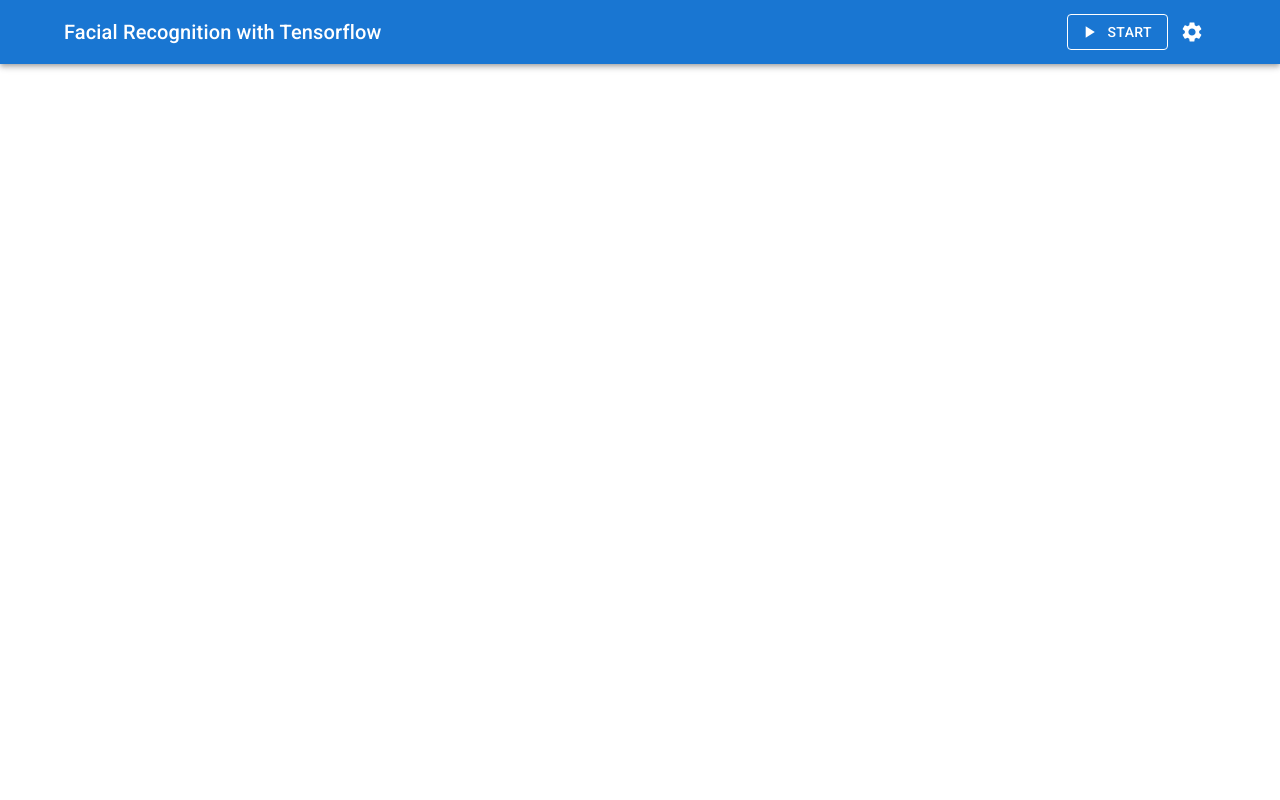
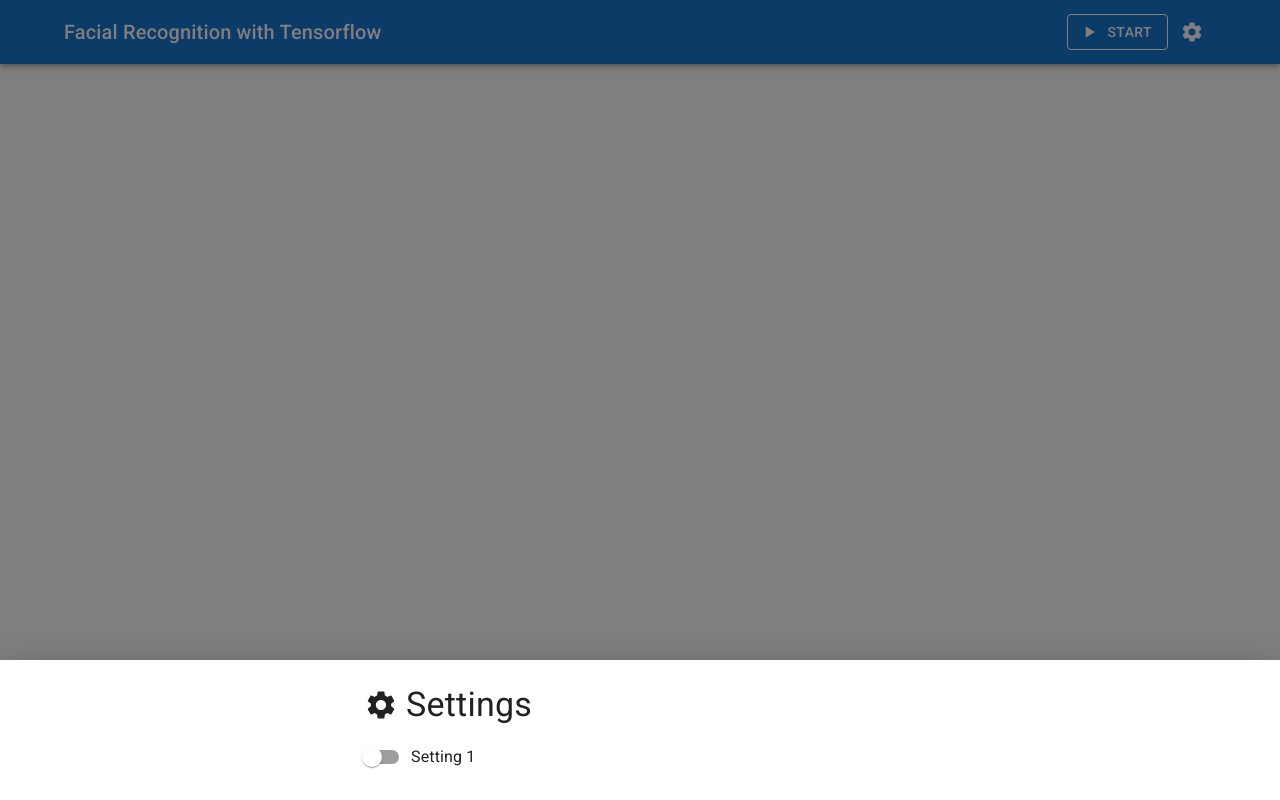
Before and after one commit to sbstnkng/facial-recognition-with-tensorflow, a React (Create React App) app: page / in a window 1280 px wide. Both pictures are taken after a click on the button "settings". Built offline with nearby package versions, Linux system fonts and the light colour scheme.

Commit message:
Add Settings panel

```diff
--- a/src/App.tsx
+++ b/src/App.tsx
@@ -2,17 +2,20 @@ import React, { useState, useRef } from 'react';
 import Container from '@mui/material/Container';
 import Webcam from 'react-webcam';
 import Header from './components/header';
+import Settings from './components/settings';
 
 const App: React.FC = () => {
   const webcamRef = useRef(null);
   const [isPlaying, setPlaying] = useState(false);
+  const [isSettingsOpen, setSettingsOpen] = useState(false);
 
   return (
     <div className="App">
       <header>
         <Header
           isPlaying={isPlaying}
-          onButtonClick={() => setPlaying(!isPlaying)}
+          onStartStopClick={() => setPlaying(!isPlaying)}
+          onSettingsClick={() => setSettingsOpen(true)}
         />
       </header>
       <main>
@@ -22,6 +25,10 @@ const App: React.FC = () => {
           )}
         </Container>
       </main>
+      <Settings
+        isOpen={isSettingsOpen}
+        onClose={() => setSettingsOpen(false)}
+      />
     </div>
   );
 };
--- a/src/components/header/Header.tsx
+++ b/src/components/header/Header.tsx
@@ -11,10 +11,15 @@ import Stop from '@mui/icons-material/Stop';
 
 interface Props {
   isPlaying: boolean;
-  onButtonClick: () => void;
+  onStartStopClick: () => void;
+  onSettingsClick: () => void;
 }
 
-const Header: React.FC<Props> = ({ isPlaying, onButtonClick }) => {
+const Header: React.FC<Props> = ({
+  isPlaying,
+  onStartStopClick,
+  onSettingsClick,
+}) => {
   return (
     <AppBar position="static">
       <Container disableGutters={true}>
@@ -31,7 +36,7 @@ const Header: React.FC<Props> = ({ isPlaying, onButtonClick }) => {
             variant={isPlaying ? 'contained' : 'outlined'}
             startIcon={isPlaying ? <Stop /> : <PlayArrow />}
             color={isPlaying ? 'secondary' : 'inherit'}
-            onClick={onButtonClick}
+            onClick={onStartStopClick}
           >
             {isPlaying ? 'Stop' : 'Start'}
           </Button>
@@ -41,6 +46,7 @@ const Header: React.FC<Props> = ({ isPlaying, onButtonClick }) => {
             aria-controls="menu-appbar"
             aria-haspopup="true"
             color="inherit"
+            onClick={onSettingsClick}
           >
             <SettingsIcon />
           </IconButton>
--- /dev/null
+++ b/src/components/settings/Settings.tsx
@@ -0,0 +1,38 @@
+import React, { useState } from 'react';
+import Drawer from '@mui/material/Drawer';
+import Container from '@mui/material/Container';
+import Typography from '@mui/material/Typography';
+import SettingsIcon from '@mui/icons-material/Settings';
+import Switch from './Switch';
+
+interface Props {
+  isOpen: boolean;
+  onClose: () => void;
+}
+
+const Settings: React.FC<Props> = ({ isOpen, onClose }) => {
+  const [state, setState] = useState(false);
+
+  return (
+    <Drawer anchor="bottom" open={isOpen} onClose={onClose}>
+      <Container maxWidth="sm" sx={{ py: 3 }}>
+        <Typography
+          variant="h4"
+          gutterBottom
+          component="div"
+          sx={{ display: 'flex', alignItems: 'center' }}
+        >
+          <SettingsIcon fontSize="inherit" sx={{ mr: 1 }} />
+          <span>Settings</span>
+        </Typography>
+        <Switch
+          checked={state}
+          label="Setting 1"
+          onChange={() => setState(!state)}
+        />
+      </Container>
+    </Drawer>
+  );
+};
+
+export default Settings;
--- /dev/null
+++ b/src/components/settings/Switch.tsx
@@ -0,0 +1,23 @@
+import React from 'react';
+import MuiSwitch from '@mui/material/Switch';
+import FormGroup from '@mui/material/FormGroup';
+import FormControlLabel from '@mui/material/FormControlLabel';
+
+interface Props {
+  checked: boolean;
+  label: string;
+  onChange: () => void;
+}
+
+const Switch: React.FC<Props> = ({ checked, label, onChange }) => {
+  return (
+    <FormGroup>
+      <FormControlLabel
+        control={<MuiSwitch checked={checked} onChange={onChange} />}
+        label={label}
+      />
+    </FormGroup>
+  );
+};
+
+export default Switch;
--- /dev/null
+++ b/src/components/settings/index.ts
@@ -0,0 +1,3 @@
+import Settings from './Settings';
+
+export default Settings;
```
